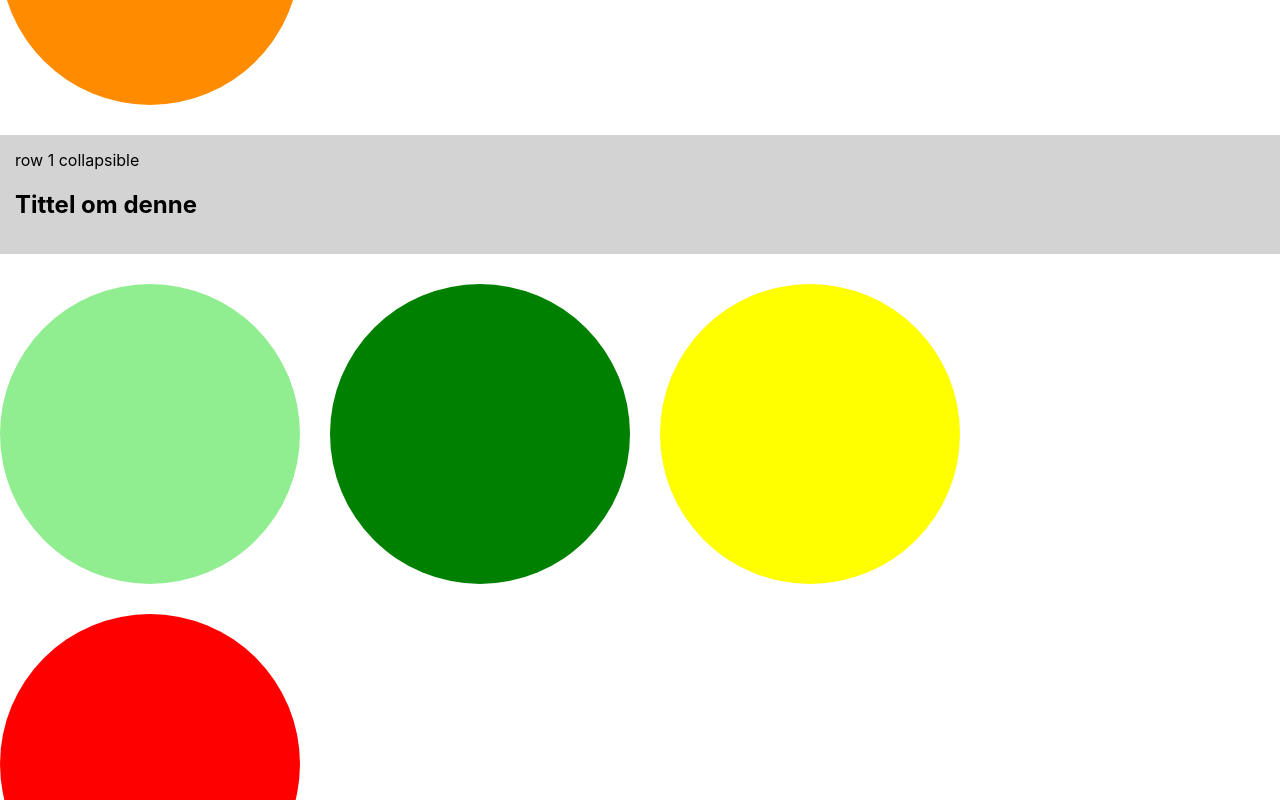
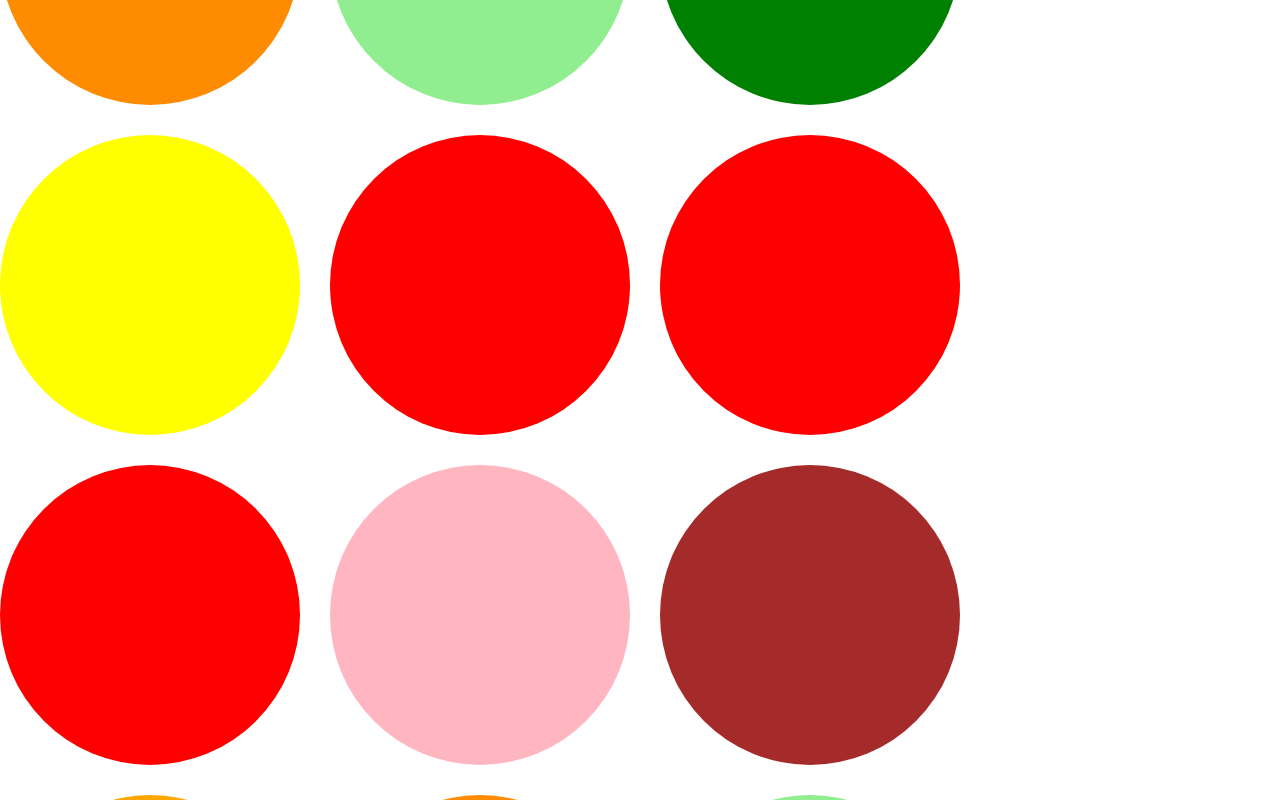
Before and after one commit to paalss/dinamo-test, a React (Create React App) app: page / in a window 1280 px wide. Shown: the part 720-1520 px from the top of the page. Built offline with nearby package versions, Linux system fonts and the light colour scheme.

Commit message:
toggling av synlighet

```diff
--- a/src/App.css
+++ b/src/App.css
@@ -33,4 +33,9 @@ footer {
   padding: 15px;
   background-color: rgb(211, 211, 211);
   flex-basis: 100%;
+  display: none;
 }
+
+.visible {
+  display: block;
+}
--- a/src/Main.js
+++ b/src/Main.js
@@ -121,7 +121,7 @@ const Main = ({ itemsInfo }) => {
                   className="circle"
                   style={{ backgroundColor: item.color }}
                 ></div>
-                <div className="collapsible">
+                <div className="collapsible" id={rowId}>
                   row {rowId} collapsible <h2>Tittel om denne</h2>
                 </div>
               </Fragment>
@@ -137,7 +137,7 @@ const Main = ({ itemsInfo }) => {
                   className="circle"
                   style={{ backgroundColor: item.color }}
                 ></div>
-                <div className="collapsible">
+                <div className="collapsible" id={rowId}>
                   row {rowId} collapsible<h2>Tittel om denne</h2>
                 </div>
               </Fragment>
@@ -161,6 +161,8 @@ const Main = ({ itemsInfo }) => {
 
 export default Main;
 
-const openCollapsible = (itemid, rowid) => {
-  console.log(itemid, rowid);
+const openCollapsible = (itemid, rowId) => {
+  console.log(itemid, rowId);
+  const collapsible = document.getElementById(rowId)
+  collapsible.classList.toggle("visible")
 };
```
